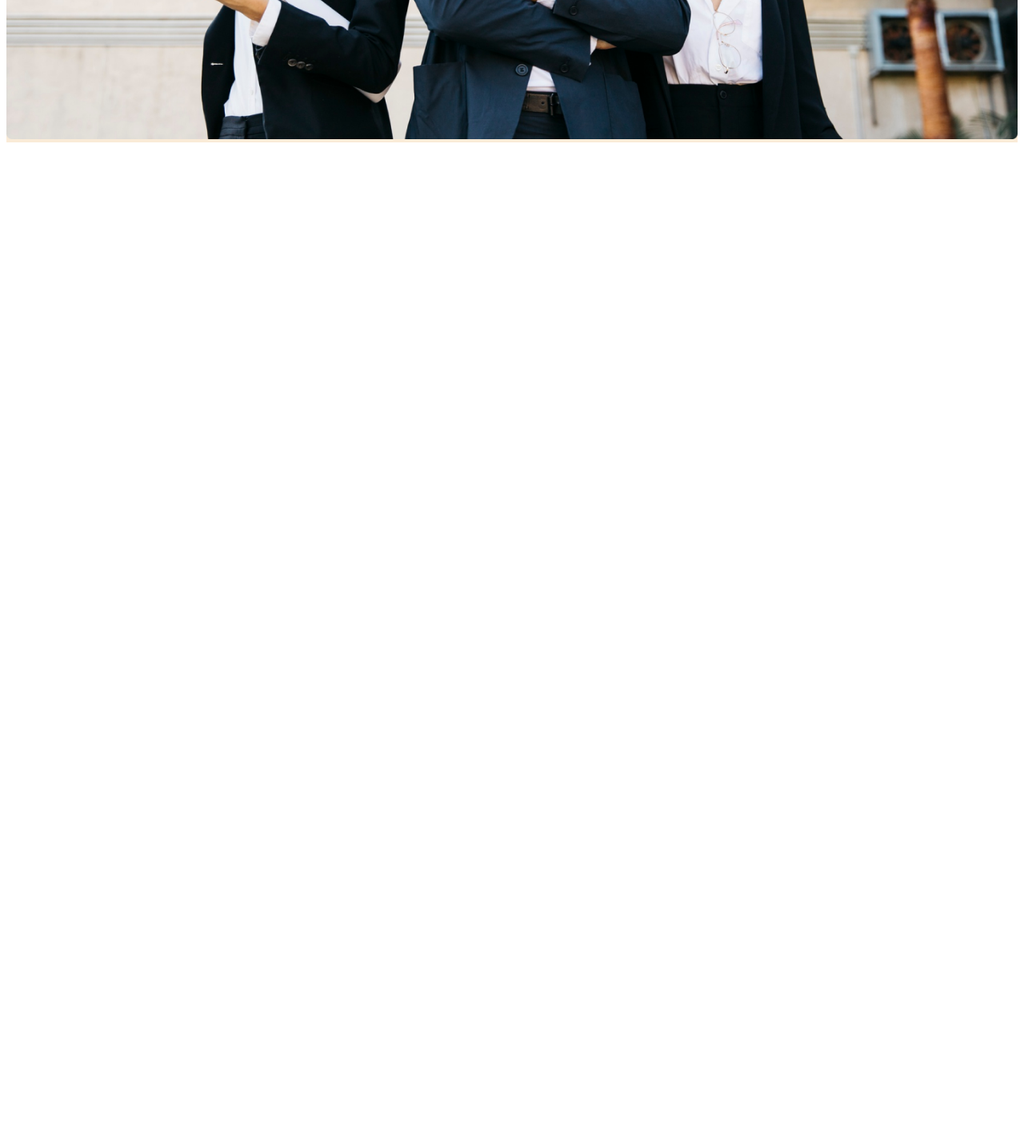
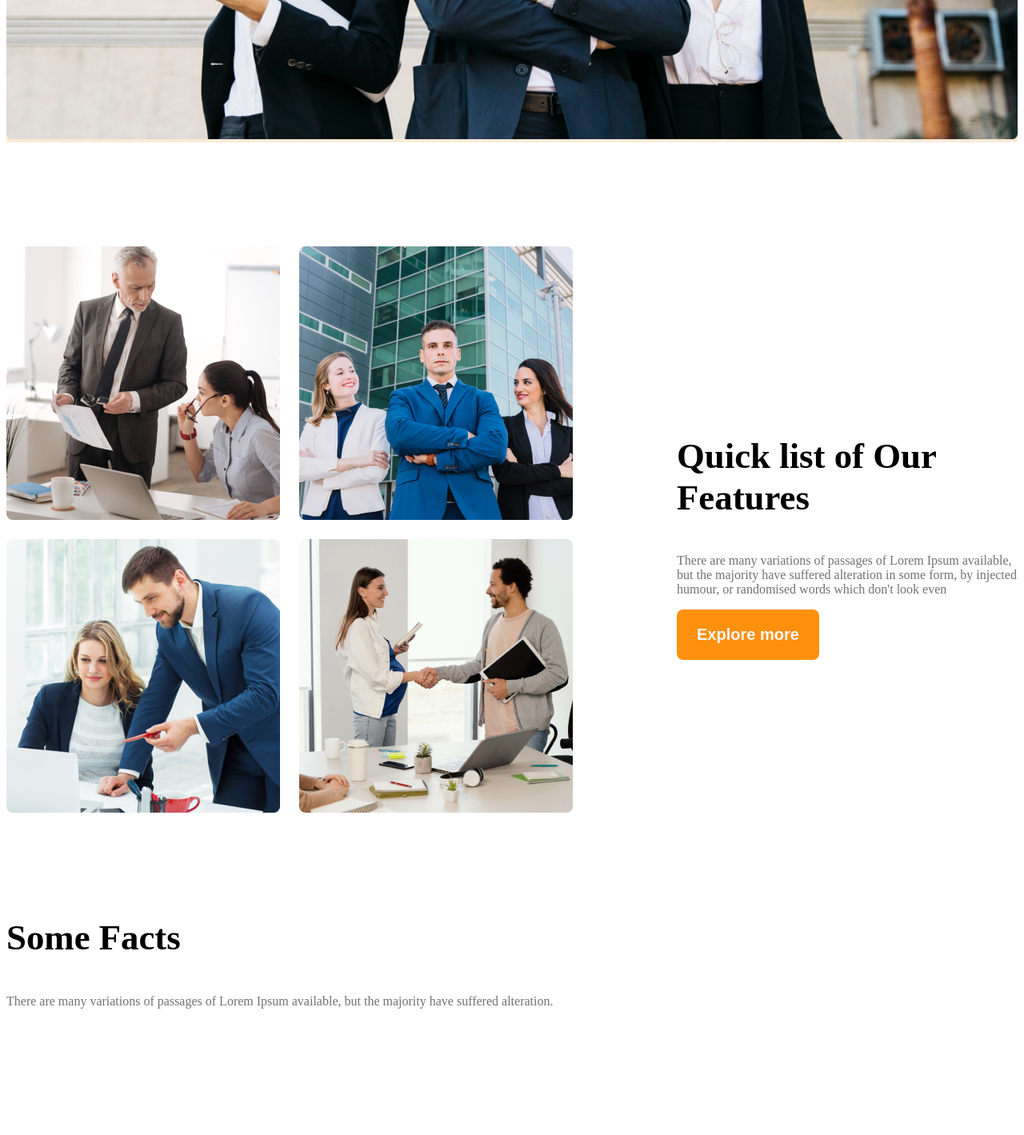
Before and after one commit to Shamimul7907/M9-g3-architects-responsive-website, a plain HTML site: page index.html in a window 1280 px wide. Shown: the part 998-2417 px from the top of the page at 80% size. Before the commit the page ends 1184 px from the top, so only its background shows below. Drawn offline with Linux system fonts and the light colour scheme.

Commit message:
make the website responsive for small and medium device

```diff
--- a/index.html
+++ b/index.html
@@ -1,11 +1,13 @@
 <!DOCTYPE html>
 <html lang="en">
+
 <head>
     <meta charset="UTF-8">
     <meta name="viewport" content="width=device-width, initial-scale=1.0">
     <title>G3 Architects</title>
     <link rel="stylesheet" href="styles/Architects.css">
 </head>
+
 <body class=".work-sans-fonts ">
     <header class="bg-light">
         <nav class="navbar display-flex">
@@ -21,7 +23,8 @@
         <div class="banner">
             <div class="banner-content">
                 <h1 class="banner-title">Brand New Group Of Architects</h1>
-         <p class="banner-description">Lorem ipsum dolor sit amet, consectetur adipisicing elit. Beatae, quidem officia! Ducimus vero ad, alias totam ullam error nobis earum.</p>
+                <p class="banner-description">Lorem ipsum dolor sit amet, consectetur adipisicing elit. Beatae, quidem
+                    officia! Ducimus vero ad, alias totam ullam error nobis earum.</p>
                 <button class="btn-primary">Explore more</button>
 
             </div>
@@ -29,10 +32,56 @@
         </div>
     </header>
     <main>
+        <section class="teams display-flex">
+            <div class="team-image">
+                <img src="images/team1.png" alt="two architect disscusion">
+                <img src="images/team2.png" alt="">
+                <img src="images/team3.png" alt="">
+                <img src="images/team4.png" alt="">
 
+            </div>
+            <div class="our-feature">
+                <h3 class="section-title">Quick list of Our Features</h3>
+                <p class="feature-description text-light-gray">There are many variations of passages of Lorem Ipsum available, but the
+                    majority have suffered alteration in some form, by injected humour, or randomised words which don't
+                    look even</p>
+                <button class="btn-primary">Explore more</button>
+            </div>
+        </section>
+      <section>
+        <h3 class="section-title">Some Facts</h3>
+      <p class="text-light-gray">There are many variations of passages of Lorem Ipsum available, but the majority have suffered alteration.</p>
+   <div class="facts-container">
+   <div class="fact">
+    <img src="" alt="" class="fact-icon">
+    <h4 class="fact-number"></h4>
+    <h5 class="fact-name"></h5>
+   </div>
+   <div class="fact">
+    <img src="" alt="" class="fact-icon">
+    <h4 class="fact-number"></h4>
+    <h5 class="fact-name"></h5>
+   </div>
+   <div class="fact">
+    <img src="" alt="" class="fact-icon">
+    <h4 class="fact-number"></h4>
+    <h5 class="fact-name"></h5>
+   </div>
+   <div class="fact">
+    <img src="" alt="" class="fact-icon">
+    <h4 class="fact-number"></h4>
+    <h5 class="fact-name"></h5>
+   </div>
+
+
+
+   </div>
+
+    </section>
     </main>
     <footer>
 
     </footer>
 </body>
+
 </html>
--- a/styles/Architects.css
+++ b/styles/Architects.css
@@ -23,6 +23,13 @@
     font-weight:600;
     border-radius: 8px;
     border: 0 solid;
+}
+main{
+    max-width: 1440px;
+    margin: 0 auto;
+}
+main > section{
+    margin-top: 130px;
 }
 
 /* header styles */
@@ -73,10 +80,41 @@
 .banner-img{
     width: 100%;
 }
+/* team and feature */
+.teams{
+    align-items: center;
+}
+.team-image{
+    display: grid;
+    grid-template-columns: repeat(2,1fr);
+    gap: 24px;
+}
+.our-feature{
+    margin-left: 130px;
+}
+.section-title{
+    font-size: 2.8rem;
+    font-weight: 700;
+}
 /* responsive media query */
 
 @media screen and (max-width: 576px) {
-    .navbar, .nav-links{
+    .navbar, .nav-links, .teams{
         flex-direction: column;
     }
+    .team-image{
+        grid-template-columns: repeat(1,1fr);
+    }
+    .our-feature{
+        margin-left:20px ;
+    }
 }
+/* medium size device */
+@media  screen and ( min-width:576px) and ( max-width:992px) {
+    .teams{
+        flex-direction: column;
+    }
+    .our-feature{
+        margin:50px 90px;
+    }
+}
```
Lines whose indentation alone changed are shown as unchanged.
